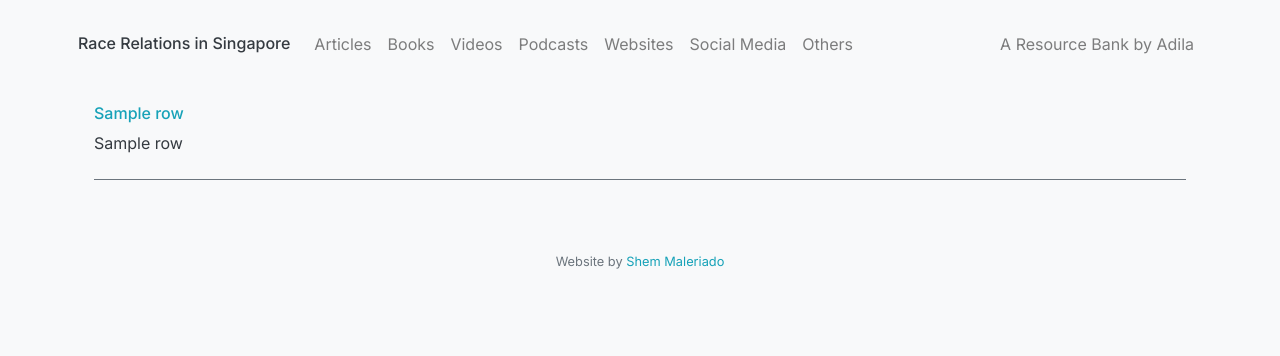
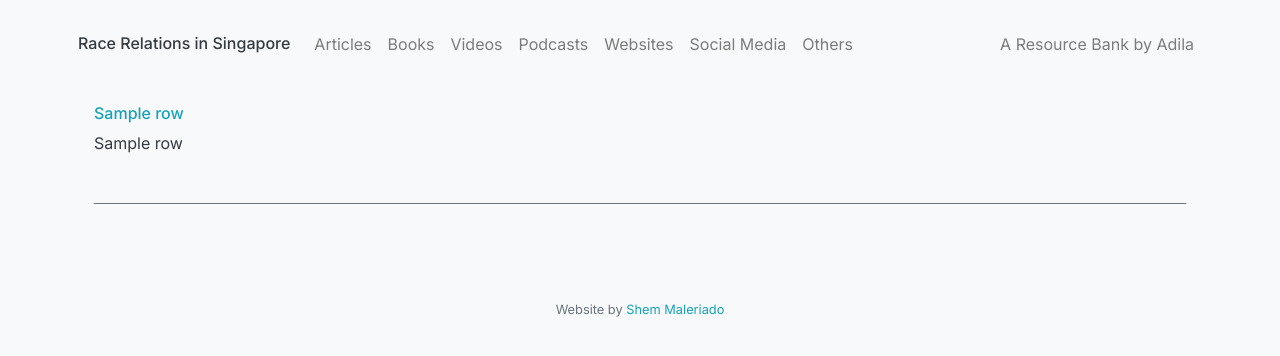
Before and after one commit to sheimoria/race-relations-in-sg, a Flask app: template templates/resources.html in a window 1280 px wide. Shown: the top 356 px of the page. Run offline with Flask 2, Linux system fonts and the light colour scheme; the template is opened without the code that fills it: most values are stand-ins (such as "Sample title", 1, 10 or a date in 2020); some libraries are stand-ins or nearby versions.

Commit message:
Changed spacing

```diff
--- a/templates/resources.html
+++ b/templates/resources.html
@@ -9,7 +9,7 @@
     <div class="col-lg">
         {% for row in values %}
         <h6 class="text-left"><a class="text-info" href="{{ row[4] }}">{{ row[2] }}</a></h6>
-        <p class="text-left border-bottom border-secondary pb-4 mb-4">{{ row[3] }}</p>
+        <p class="text-left border-bottom border-secondary pb-5 mb-5">{{ row[3] }}</p>
         {% endfor %}
     </div>
 </div>
--- a/templates/resources2.html
+++ b/templates/resources2.html
@@ -10,7 +10,7 @@
         {% for row in values %}
         <h6 class="text-left"><a class="text-info" {% if http not in row[4] %} href="http://{{ row[4] }}" {% else %}
                 href="{{ row[4] }}" {% endif %}>{{ row[2] }}</a></h6>
-        <p class="text-left border-bottom border-secondary pb-4 mb-4">{{ row[3] }}</p>
+        <p class="text-left border-bottom border-secondary pb-5 mb-5">{{ row[3] }}</p>
         {% endfor %}
     </div>
 </div>
```
